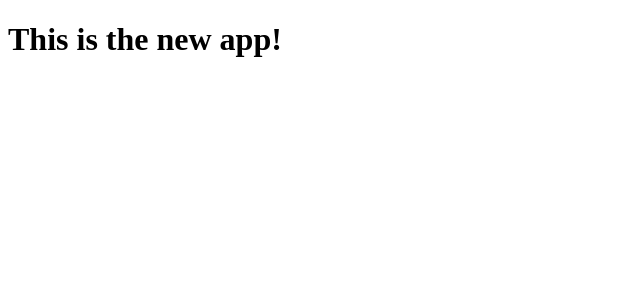
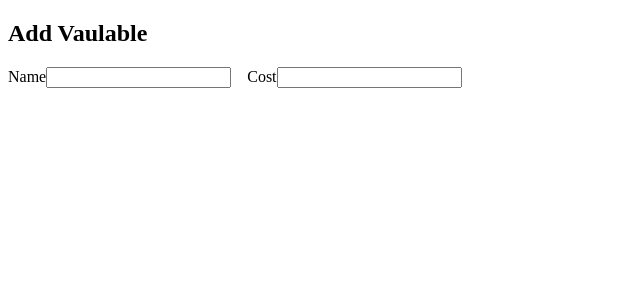
Before and after one commit to Rusvelt2000/GarageValuables, a JavaScript app: page / in a window 1280 px wide. Shown: the top 300 px of the page, without its empty margins (0-640 px from the left). Built offline with nearby package versions, Linux system fonts and the light colour scheme.

Commit message:
components folder

```diff
--- a/src/App.js
+++ b/src/App.js
@@ -1,7 +1,9 @@
+import ValuableForm from "./components/ValuableForm";
+
 function App() {
   return (
     <div>
-      <h1>This is the new app!</h1>
+      <ValuableForm></ValuableForm>
     </div>
   );
 }
--- /dev/null
+++ b/src/components/ValuableForm.js
@@ -0,0 +1,19 @@
+function ValuableForm() {
+  return (
+    <div>
+      <h2>Add Vaulable</h2>
+      <form style={{ display: "flex", gap: "16px" }}>
+        <div>
+          <label htmlFor="name">Name</label>
+          <input id="name" type="text" name="name" />
+        </div>
+        <div>
+          <label htmlFor="cost">Cost</label>
+          <input id="cost" type="text" name="cost" />
+        </div>
+      </form>
+    </div>
+  );
+}
+
+export default ValuableForm;
```
